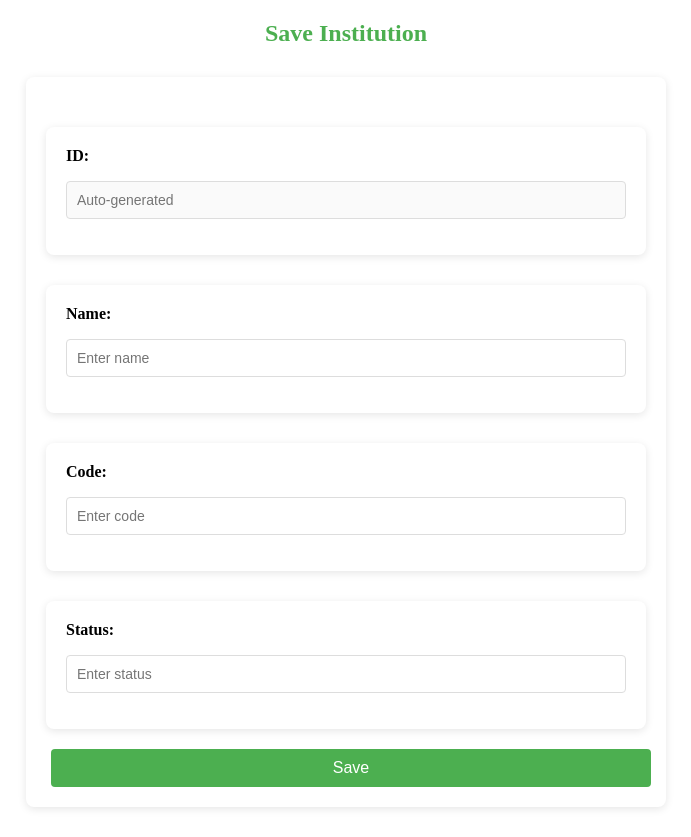
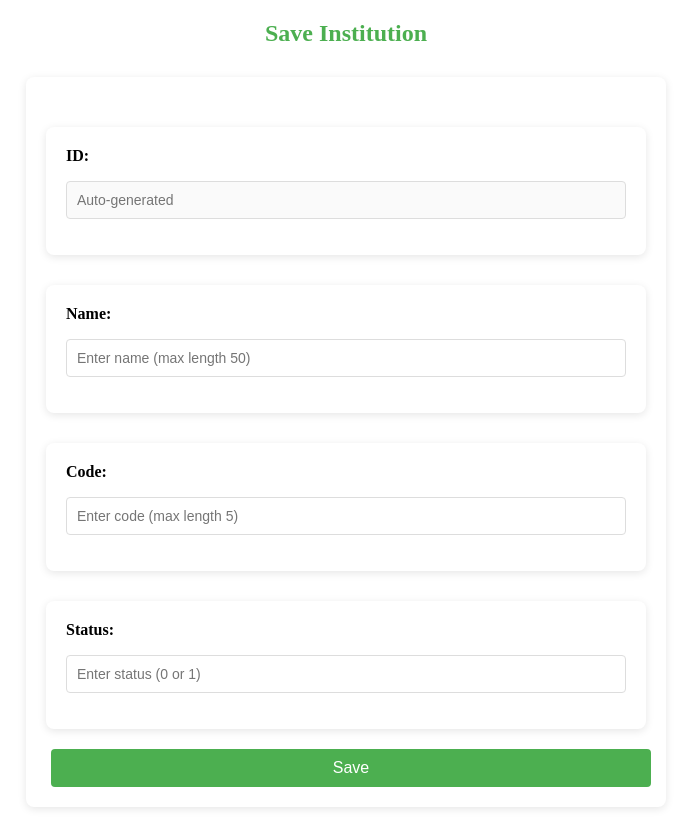
Before and after one commit to alifakih99/institution-portal-service, a React (Create React App) app: page /institution in a window 1280 px wide. Shown: the whole page, without its empty margins (294-985 px from the left). Built offline with nearby package versions, Linux system fonts and the light colour scheme.

Commit message:
update length

```diff
--- a/src/api.js
+++ b/src/api.js
@@ -22,41 +22,41 @@ api.interceptors.request.use(
   }
 );
 
-// api.interceptors.response.use(
-//   (response) => response,
-//   async (error) => {
-//     if (error.response?.status === 401) {
-//       const originalRequest = error.config;
-//       const refreshToken = localStorage.getItem("refresh_token");
+api.interceptors.response.use(
+  (response) => response,
+  async (error) => {
+    if (error.response?.status === 401) {
+      const originalRequest = error.config;
+      const refreshToken = localStorage.getItem("refresh_token");
 
-//       if (refreshToken && !originalRequest._retry) {
-//         originalRequest._retry = true;
+      if (refreshToken && !originalRequest._retry) {
+        originalRequest._retry = true;
 
-//         try {
-//           const ax = axios.create({
-//             baseURL: process.env.REACT_APP_BASE_URL,
-//             headers: {
-//               "Content-Type": "application/json",
-//               "refresh-token": refreshToken,
-//             }
-//           });
-//           const { data } = await ax.post(process.env.REACT_APP_BASE_URL + "/api/v1/auth/refresh-token");
+        try {
+          const ax = axios.create({
+            baseURL: process.env.REACT_APP_BASE_URL,
+            headers: {
+              "Content-Type": "application/json",
+              "refresh-token": refreshToken,
+            }
+          });
+          const { data } = await ax.post(process.env.REACT_APP_BASE_URL + "/api/v1/auth/refresh-token");
 
-//           localStorage.setItem("access_token", data.data.access_token);
-//           localStorage.setItem("refresh_token", data.data.refresh_token);
+          localStorage.setItem("access_token", data.data.access_token);
+          localStorage.setItem("refresh_token", data.data.refresh_token);
 
-//           originalRequest.headers.Authorization = `Bearer ${data.access_token}`;
-//           return api(originalRequest);
-//         } catch (refreshError) {
-//           console.error("Error refreshing token:", refreshError);
-//           localStorage.removeItem("access_token");
-//           localStorage.removeItem("refresh_token");
-//           window.location.href = "/login";
-//         }
-//       }
-//     }
-//     return Promise.reject(error);
-//   }
-// );
+          originalRequest.headers.Authorization = `Bearer ${data.access_token}`;
+          return api(originalRequest);
+        } catch (refreshError) {
+          console.error("Error refreshing token:", refreshError);
+          localStorage.removeItem("access_token");
+          localStorage.removeItem("refresh_token");
+          window.location.href = "/login";
+        }
+      }
+    }
+    return Promise.reject(error);
+  }
+);
 
 export default api;
--- a/src/dashboard/SaveInstitutionScreen.js
+++ b/src/dashboard/SaveInstitutionScreen.js
@@ -28,7 +28,8 @@ const SaveInstitutionScreen = () => {
         navigate('/');
       }
 
-      setFormData({ id: "", name: "", code: "", status: "" });
+      // setFormData({ id: "", name: "", code: "", status: "" });
+      alert(response.message);
     } catch (error) {
       console.error("Error saving institution:", error);
     }
@@ -66,17 +67,19 @@ const SaveInstitutionScreen = () => {
             name="name"
             value={formData.name}
             onChange={handleInputChange}
-            placeholder="Enter name"
+            placeholder="Enter name (max length 50)"
+            maxLength={50}
           />
         </div>
         <div style={{ marginBottom: "10px" }}>
           <label>Code: </label>
           <input
-            type="text"
+            type="tel"
             name="code"
             value={formData.code}
             onChange={handleInputChange}
-            placeholder="Enter code"
+            placeholder="Enter code (max length 5)"
+            maxLength={5}
           />
         </div>
         <div style={{ marginBottom: "10px" }}>
@@ -86,7 +89,8 @@ const SaveInstitutionScreen = () => {
             name="status"
             value={formData.status}
             onChange={handleInputChange}
-            placeholder="Enter status"
+            placeholder="Enter status (0 or 1)"
+            maxLength={1}
           />
         </div>
         <button onClick={handleSave} style={{ padding: "10px 20px" }}>
```
